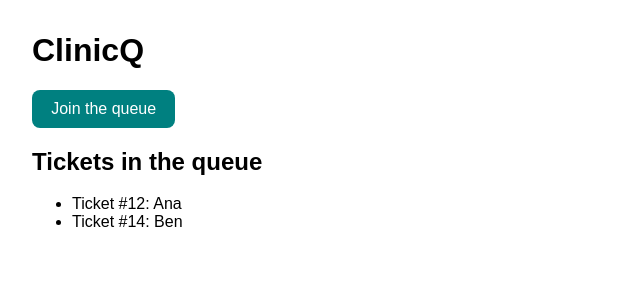
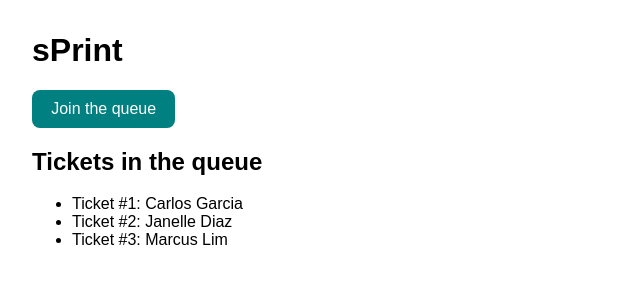
Before and after one commit to gitnsaen/ccc181, a Flask app: page / in a window 1280 px wide. Shown: the top 300 px of the page, without its empty margins (0-640 px from the left). Run offline with Flask 3, Linux system fonts and the light colour scheme.

Commit message:
Set up sPrint from the Week 2 starter (#5)

```diff
--- a/sprint-app/app.py
+++ b/sprint-app/app.py
@@ -2,14 +2,59 @@ from flask import Flask, abort, redirect, render_template, request, url_for
 
 app = Flask(__name__)
 
+# List of services available at the campus print shop
+SERVICES = [
+    {"id": 1, "name": "Document Printing (B&W / Color)"},
+    {"id": 2, "name": "Thesis & Manuscript Binding"},
+    {"id": 3, "name": "Large Format Poster & Plan Plotting"},
+    {"id": 4, "name": "Scanning & Photocopying"},
+]
+
+# Seed queue data representing active print jobs
 TICKETS = [
-    {"number": 12, "name": "Ana"},
-    {"number": 14, "name": "Ben"},
+    {
+        "number": 1,
+        "name": "Carlos Garcia",
+        "email": "carlos.garcia@campus.edu",
+        "student_id": "2023-14022",
+        "service_id": 1,
+        "doc_name": "Ethics_CaseStudy_Group4.pdf",
+        "pages": 12,
+        "print_type": "bw",
+        "is_rush": False,
+        "status": "called",
+    },
+    {
+        "number": 2,
+        "name": "Janelle Diaz",
+        "email": "jdiaz@campus.edu",
+        "student_id": "2022-09411",
+        "service_id": 1,
+        "doc_name": "Architecture_Design_Brief.pdf",
+        "pages": 45,
+        "print_type": "color",
+        "is_rush": True,
+        "status": "waiting",
+    },
+    {
+        "number": 3,
+        "name": "Marcus Lim",
+        "email": "mlim@campus.edu",
+        "student_id": "2024-31002",
+        "service_id": 2,
+        "doc_name": "CapStone_Final_Hardbound.pdf",
+        "pages": 120,
+        "print_type": "bw",
+        "is_rush": False,
+        "status": "waiting",
+    },
 ]
+
 
 @app.route("/")
 def index():
     return render_template("index.html", tickets=TICKETS)
+
 
 @app.route("/queue/<int:ticket_id>")
 def ticket(ticket_id):
@@ -17,6 +62,7 @@ def ticket(ticket_id):
         if t["number"] == ticket_id:
             return render_template("ticket.html", ticket=t, position=position)
     abort(404)
+
 
 @app.route("/join", methods=["GET", "POST"])
 def join():
@@ -26,14 +72,16 @@ def join():
             return render_template("join.html", error="Please enter your name.")
 
         number = TICKETS[-1]["number"] + 1 if TICKETS else 1
-        TICKETS.append({"number": number, "name": name})
+        TICKETS.append({"number": number, "name": name, "status": "waiting"})
         return redirect(url_for("ticket", ticket_id=number))
 
     return render_template("join.html")
+
 
 @app.route("/hello")
 def hello():
     return "Hello, CCC181!"
 
+
 if __name__ == "__main__":
     app.run(debug=True)
--- a/sprint-app/templates/base.html
+++ b/sprint-app/templates/base.html
@@ -3,12 +3,12 @@
 <head>
   <meta charset="utf-8">
   <meta name="viewport" content="width=device-width, initial-scale=1">
-  <title>{% block title %}ClinicQ{% endblock %}</title>
+  <title>{% block title %}sPrint · Campus Print Shop Queue{% endblock %}</title>
   <link rel="stylesheet" href="{{ url_for('static', filename='css/style.css') }}">
 </head>
 <body>
   <header>
-    <h1>ClinicQ</h1>
+    <h1>sPrint</h1>
   </header>
   <main>
     {% block content %}{% endblock %}
```
Also changed, not shown: sprint-app/README.md, sprint-app/docs/week1/README.md (added), 1 other file.
